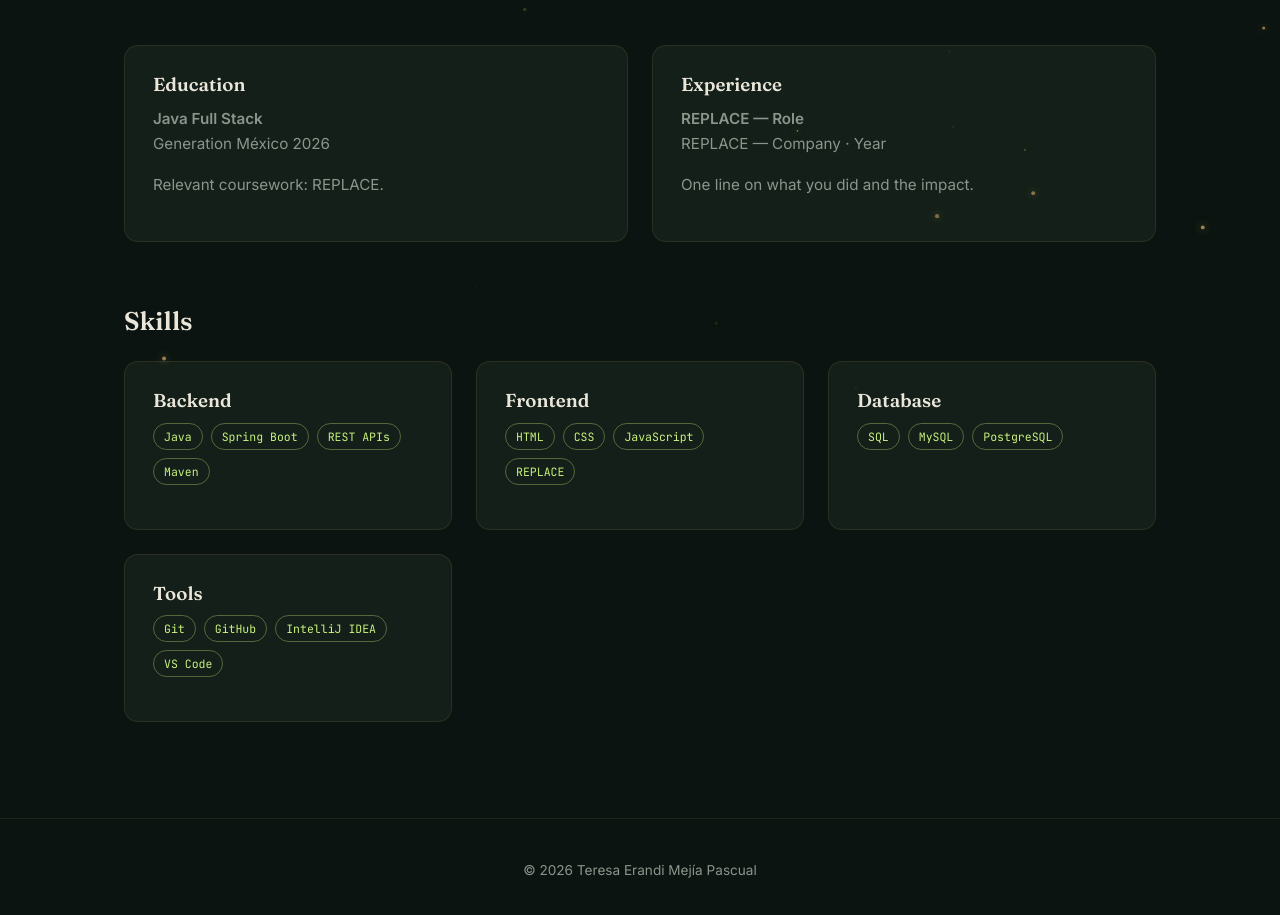
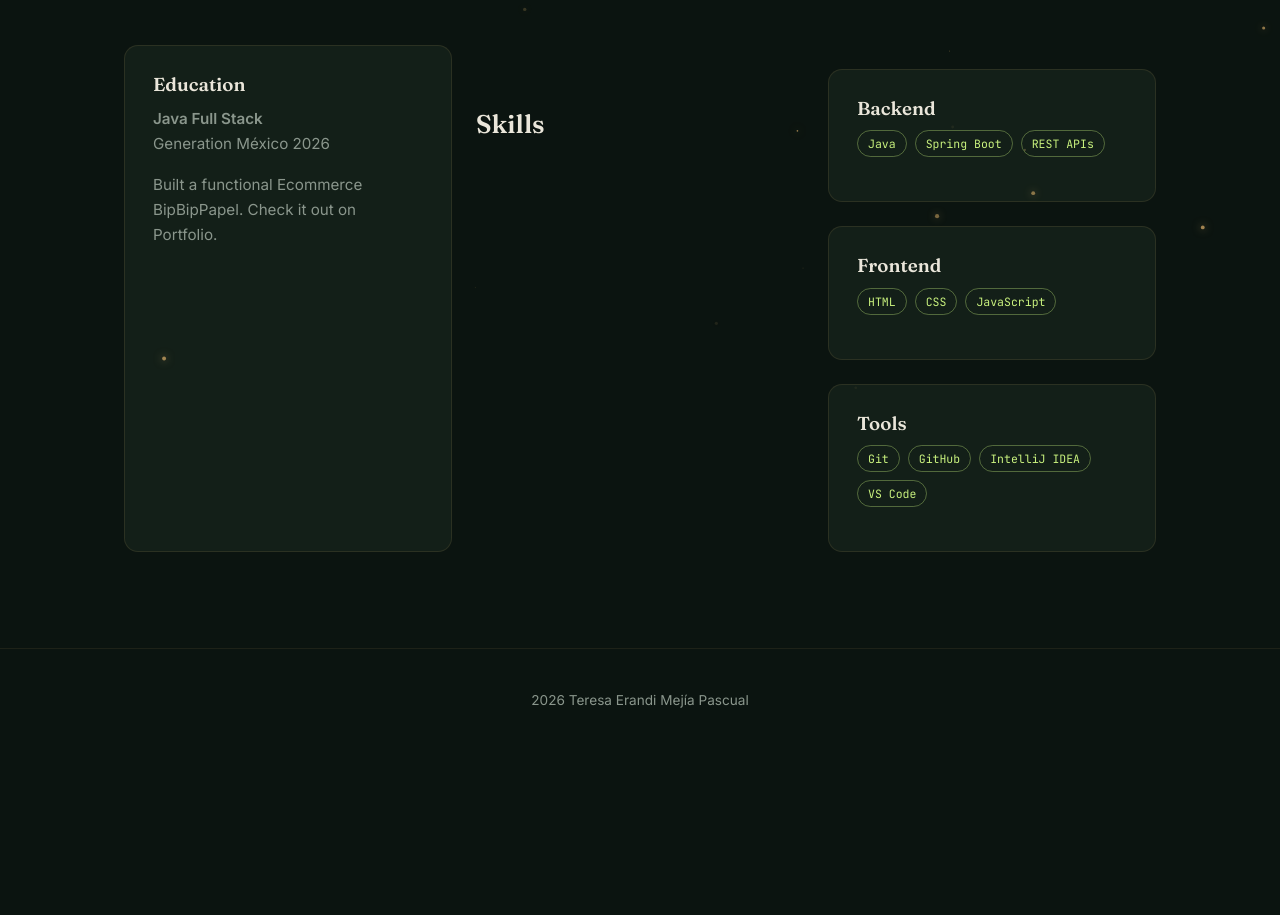
Before and after one commit to Erandi-M/Erandi-M.github.io, a plain HTML site: page cv.html in a window 1280 px wide. Shown: the part 349-1264 px from the top of the page. After the commit the page ends 1101 px from the top, so only its background shows below. Drawn offline with Linux system fonts and the light colour scheme.

Commit message:
update on portfolio

```diff
--- a/cv.html
+++ b/cv.html
@@ -38,30 +38,32 @@
         <article class="card reveal">
           <h3>Education</h3>
           <p><strong>Java Full Stack</strong><br />Generation México 2026</p>
-          <p class="muted">Relevant coursework: REPLACE.</p>
+          <p class="muted">Built a functional Ecommerce BipBipPapel. Check it out on Portfolio.</p>
         </article>
-
+<!--
         <article class="card reveal">
           <h3>Experience</h3>
           <p><strong>REPLACE — Role</strong><br />REPLACE — Company · Year</p>
           <p class="muted">One line on what you did and the impact.</p>
         </article>
       </div>
-
+-->
       <h2 class="section__title reveal" style="margin-top:64px;font-size:1.6rem;">Skills</h2>
       <div class="grid" style="margin-top:24px;">
         <article class="card reveal">
           <h3>Backend</h3>
-          <div class="tags"><span class="tag">Java</span><span class="tag">Spring Boot</span><span class="tag">REST APIs</span><span class="tag">Maven</span></div>
+          <div class="tags"><span class="tag">Java</span><span class="tag">Spring Boot</span><span class="tag">REST APIs</span><!--<span class="tag">Maven</span></div>-->
         </article>
         <article class="card reveal">
           <h3>Frontend</h3>
-          <div class="tags"><span class="tag">HTML</span><span class="tag">CSS</span><span class="tag">JavaScript</span><span class="tag">REPLACE</span></div>
+          <div class="tags"><span class="tag">HTML</span><span class="tag">CSS</span><span class="tag">JavaScript</span><!--<span class="tag">REPLACE</span></div>-->
         </article>
+        <!--
         <article class="card reveal">
           <h3>Database</h3>
           <div class="tags"><span class="tag">SQL</span><span class="tag">MySQL</span><span class="tag">PostgreSQL</span></div>
         </article>
+        -->
         <article class="card reveal">
           <h3>Tools</h3>
           <div class="tags"><span class="tag">Git</span><span class="tag">GitHub</span><span class="tag">IntelliJ IDEA</span><span class="tag">VS Code</span></div>
@@ -71,7 +73,7 @@
   </main>
 
   <footer class="footer">
-    <div class="container">© <span id="year"></span> Teresa Erandi Mejía Pascual</div>
+    <div class="container"> <span id="year"></span> Teresa Erandi Mejía Pascual</div>
   </footer>
   <script src="assets/js/main.js"></script>
   <script src="assets/js/fireflies.js"></script>
```
Also changed, not shown: about.html (+1 -1 lines), portfolio.html (+2 -2 lines).
